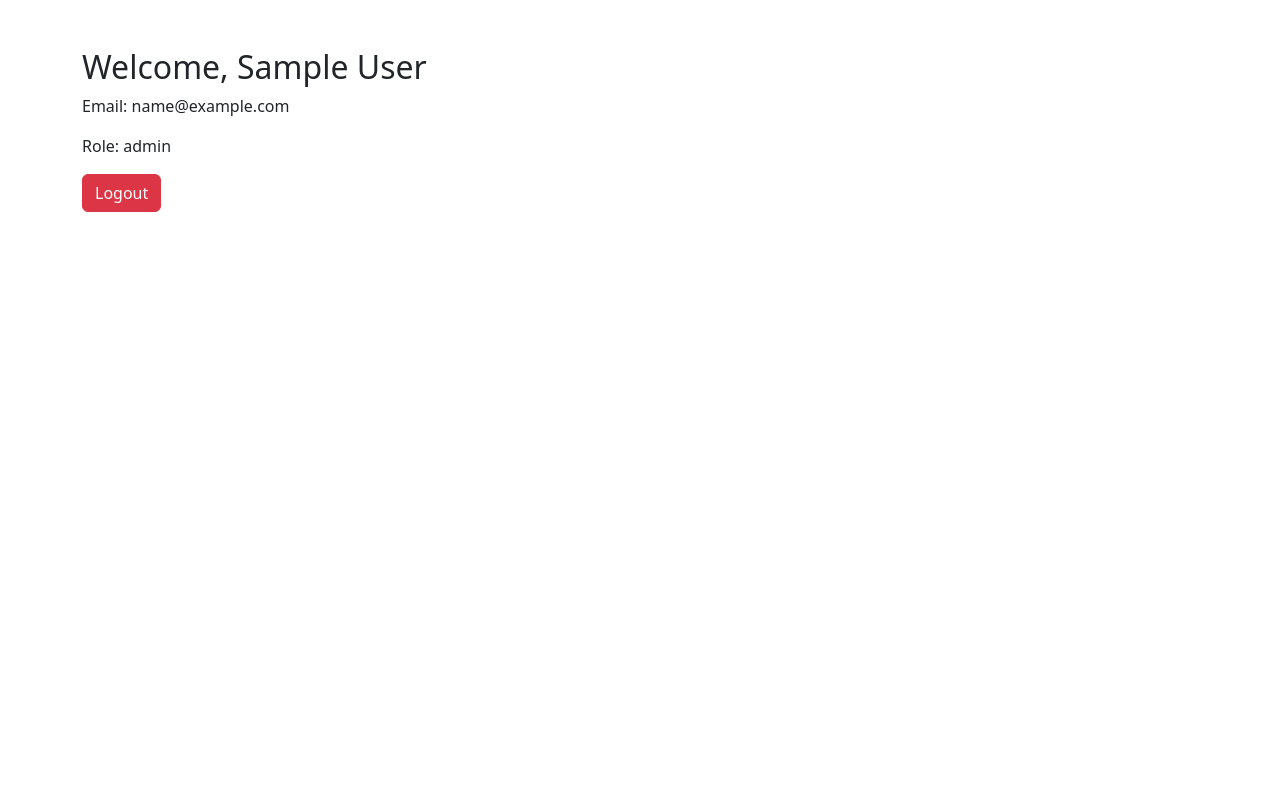
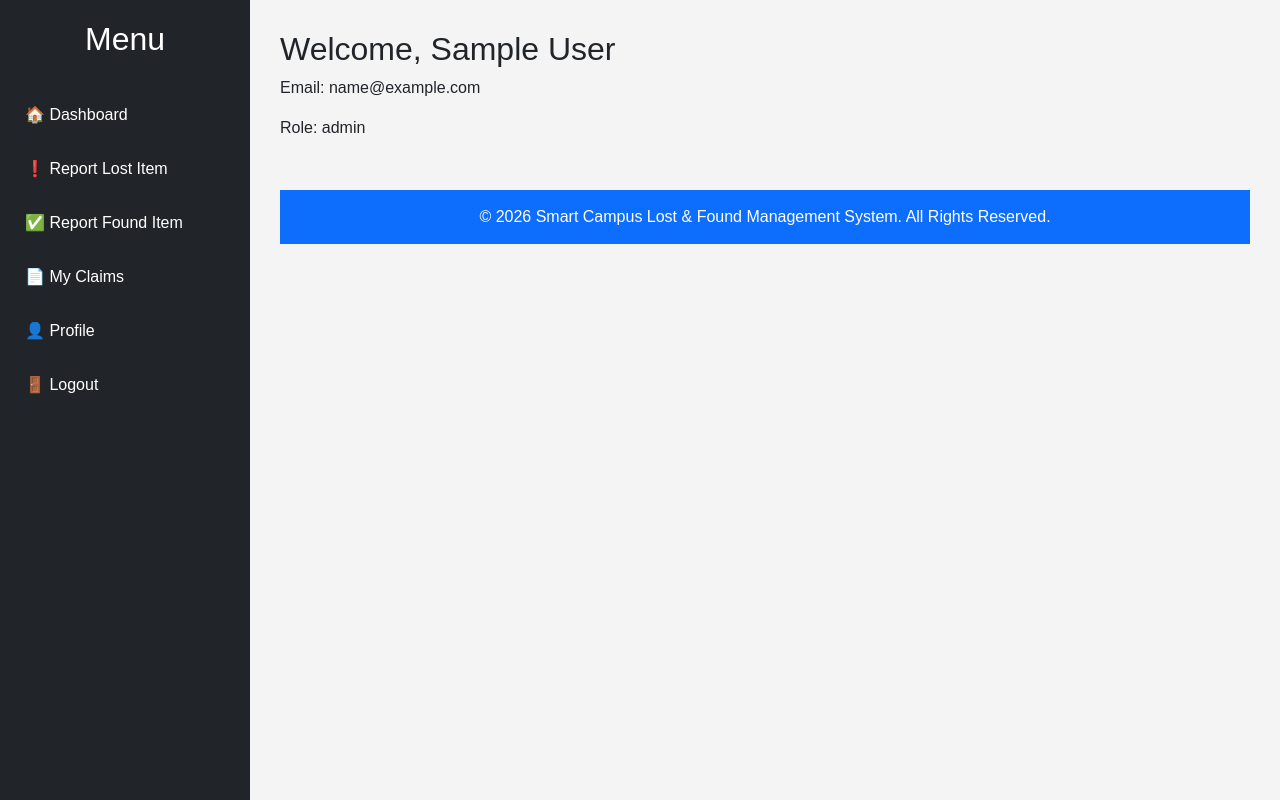
Before and after one commit to Sylvia7211/smart-campus-lost-and-found-management-system, a PHP site: page /dashboard/dashboard.php in a window 1280 px wide. Run offline with PHP 8.4, Linux system fonts and the light colour scheme; the visitor is signed in with stand-in values (Sample User, id 1).

Commit message:
Update student dashboard and integrate latest project changes

```diff
--- a/dashboard/dashboard.php
+++ b/dashboard/dashboard.php
@@ -1,57 +1,148 @@
 <?php
+require_once "../config/session.php";
+requireLogin();
+require_once "../config/database.php";
 
-require_once "../config/session.php";
+// Default page
+$page = isset($_GET['page']) ? $_GET['page'] : 'dashboard';
 
+// Allowed pages
+$allowedPages = [
+    'dashboard',
+    'report_lost',
+    'report_found',
+    'claims',
+    'profile'
+];
 ?>
-
 <!DOCTYPE html>
-
-<html>
-
+<html lang="en">
 <head>
-
-<title>Dashboard</title>
+<meta charset="UTF-8">
+<meta name="viewport" content="width=device-width, initial-scale=1.0">
+<title>Smart Campus Lost & Found</title>
 
 <link href="https://cdn.jsdelivr.net/npm/bootstrap@5.3.3/dist/css/bootstrap.min.css" rel="stylesheet">
+
+<style>
+body{
+    margin:0;
+    background:#f4f4f4;
+    font-family:Arial,Helvetica,sans-serif;
+}
+.sidebar{
+    position:fixed;
+    left:0;
+    top:0;
+    width:250px;
+    height:100%;
+    background:#212529;
+    color:#fff;
+    padding-top:20px;
+}
+.sidebar h2{
+    text-align:center;
+    margin-bottom:30px;
+}
+.sidebar a{
+    display:block;
+    color:white;
+    padding:15px 25px;
+    text-decoration:none;
+}
+.sidebar a:hover{
+    background:#0d6efd;
+}
+.content{
+    margin-left:250px;
+    padding:30px;
+}
+.card{
+    border:none;
+    box-shadow:0 2px 8px rgba(0,0,0,.1);
+}
+footer{
+    margin-top:50px;
+    background:#0d6efd;
+    color:white;
+    text-align:center;
+    padding:15px;
+}
+</style>
 
 </head>
 
 <body>
 
-<div class="container mt-5">
+<div class="sidebar">
 
-<h2>
+<h2>Menu</h2>
 
-Welcome,
+<a href="?page=dashboard">🏠 Dashboard</a>
+<a href="?page=report_lost">❗ Report Lost Item</a>
+<a href="?page=report_found">✅ Report Found Item</a>
+<a href="?page=claims">📄 My Claims</a>
+<a href="?page=profile">👤 Profile</a>
+<a href="../authentication/logout.php">🚪 Logout</a>
 
-<?php echo htmlspecialchars($_SESSION['full_name']); ?>
+</div>
 
-</h2>
+<div class="content">
 
-<p>
+<?php
 
-Email:
-<?php echo htmlspecialchars($_SESSION['email']); ?>
+if(!in_array($page,$allowedPages)){
+    $page='dashboard';
+}
 
-</p>
+switch($page){
 
-<p>
+    case 'dashboard':
+        echo "<h2>Welcome, ".htmlspecialchars($_SESSION['full_name'])."</h2>";
+        echo "<p>Email: ".htmlspecialchars($_SESSION['email'])."</p>";
+        echo "<p>Role: ".htmlspecialchars($_SESSION['role'])."</p>";
+        break;
 
-Role:
-<?php echo htmlspecialchars($_SESSION['role']); ?>
+    case 'report_lost':
+        if(file_exists("../lost/report_lost.php")){
+            include "../lost/report_lost.php";
+        }else{
+            echo "<div class='alert alert-warning'>Report Lost Item page not found.</div>";
+        }
+        break;
 
-</p>
+    case 'report_found':
+        if(file_exists("../found/report_found.php")){
+            include "../found/report_found.php";
+        }else{
+            echo "<div class='alert alert-warning'>Report Found Item page not found.</div>";
+        }
+        break;
 
-<a
-href="../authentication/logout.php"
-class="btn btn-danger">
+    case 'claims':
+        if(file_exists("../claims/my_claims.php")){
+            include "../claims/my_claims.php";
+        }else{
+            echo "<div class='alert alert-warning'>Claims page not found.</div>";
+        }
+        break;
 
-Logout
+    case 'profile':
+        if(file_exists("../profile/profile.php")){
+            include "../profile/profile.php";
+        }else{
+            echo "<div class='alert alert-warning'>Profile page not found.</div>";
+        }
+        break;
+}
 
-</a>
+?>
+
+<footer>
+© 2026 Smart Campus Lost & Found Management System. All Rights Reserved.
+</footer>
 
 </div>
 
 </body>
-
 </html>
```
